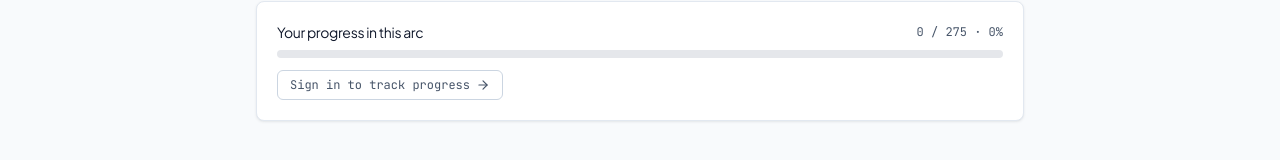
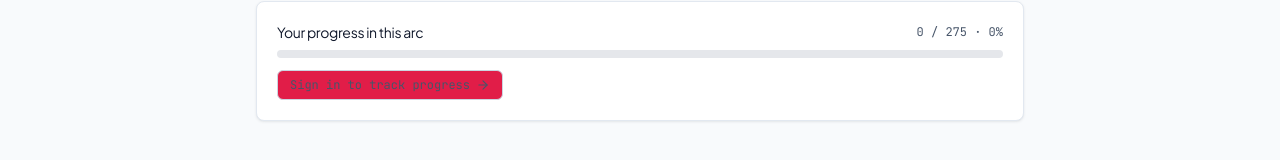
Before and after one commit to Leap0920/DCPH-Tracker, a Next.js app: page /arcs/bourbon-arc in a window 1280 px wide. Shown: the part 450-610 px from the top of the page. Built offline with nearby package versions, Linux system fonts and the light colour scheme; no server answers; the database is empty.

Commit message:
refactor(community): open auth modal from rankings and arc detail pages

```diff
--- a/app/(app)/arcs/[slug]/page.tsx
+++ b/app/(app)/arcs/[slug]/page.tsx
@@ -14,6 +14,7 @@ import {
   formatEpisodeRange,
 } from "@/lib/arcs-guide"
 import { computeArcProgress, getArcProgressData } from "@/lib/arcs-progress"
+import { AuthModalButton } from "@/components/auth/AuthModalButton"
 
 export default async function ArcDetailPage({
   params,
@@ -119,13 +120,13 @@ export default async function ArcDetailPage({
                 Arc complete! Nice work!
               </span>
             ) : (
-              <Link
-                href="/login"
-                className="inline-flex items-center gap-1.5 rounded-md border border-slate-300 px-3 py-1.5 text-xs font-mono text-ink-dim transition-colors hover:border-ink hover:text-ink"
+              <AuthModalButton
+                mode="signin"
+                className="inline-flex items-center gap-1.5 rounded-md border border-slate-300 px-3 py-1.5 h-auto text-xs font-mono text-ink-dim transition-colors hover:border-ink hover:text-ink"
               >
                 Sign in to track progress
                 <ArrowRight className="h-3.5 w-3.5" />
-              </Link>
+              </AuthModalButton>
             )}
           </div>
         </div>
--- a/app/(app)/community/rankings/page.tsx
+++ b/app/(app)/community/rankings/page.tsx
@@ -5,6 +5,7 @@ import { getRankings, getUserGlobalRank } from "@/lib/queries/leaderboard"
 import { getDetectiveRank } from "@/lib/ranks"
 import { RankingsBoard } from "@/components/community/RankingsBoard"
 import { Button } from "@/components/ui/button"
+import { AuthModalButton } from "@/components/auth/AuthModalButton"
 
 export const dynamic = "force-dynamic"
 
@@ -138,12 +139,10 @@ export default async function RankingsPage() {
                   Log in to see how many episodes you&apos;ve watched.
                 </p>
               </div>
-              <Link href="/login">
-                <Button size="sm" className="gap-1.5 rounded-lg">
-                  <LogIn className="h-4 w-4" />
-                  Sign In
-                </Button>
-              </Link>
+              <AuthModalButton mode="signin" size="sm" className="gap-1.5 rounded-lg">
+                <LogIn className="h-4 w-4" />
+                Sign In
+              </AuthModalButton>
             </div>
           )}
         </div>
--- /dev/null
+++ b/components/auth/AuthModalButton.tsx
@@ -0,0 +1,21 @@
+"use client"
+
+import { Button } from "@/components/ui/button"
+import { openAuthModal, type AuthModalMode } from "@/lib/auth-modal"
+
+/**
+ * Button that opens the global auth modal. Exists so server components can
+ * trigger the signin/signup modal (client-only behavior) without converting
+ * the whole page to a client component.
+ */
+export function AuthModalButton({
+  mode,
+  children,
+  ...props
+}: React.ComponentProps<typeof Button> & { mode: AuthModalMode }) {
+  return (
+    <Button onClick={() => openAuthModal(mode)} {...props}>
+      {children}
+    </Button>
+  )
+}
```
